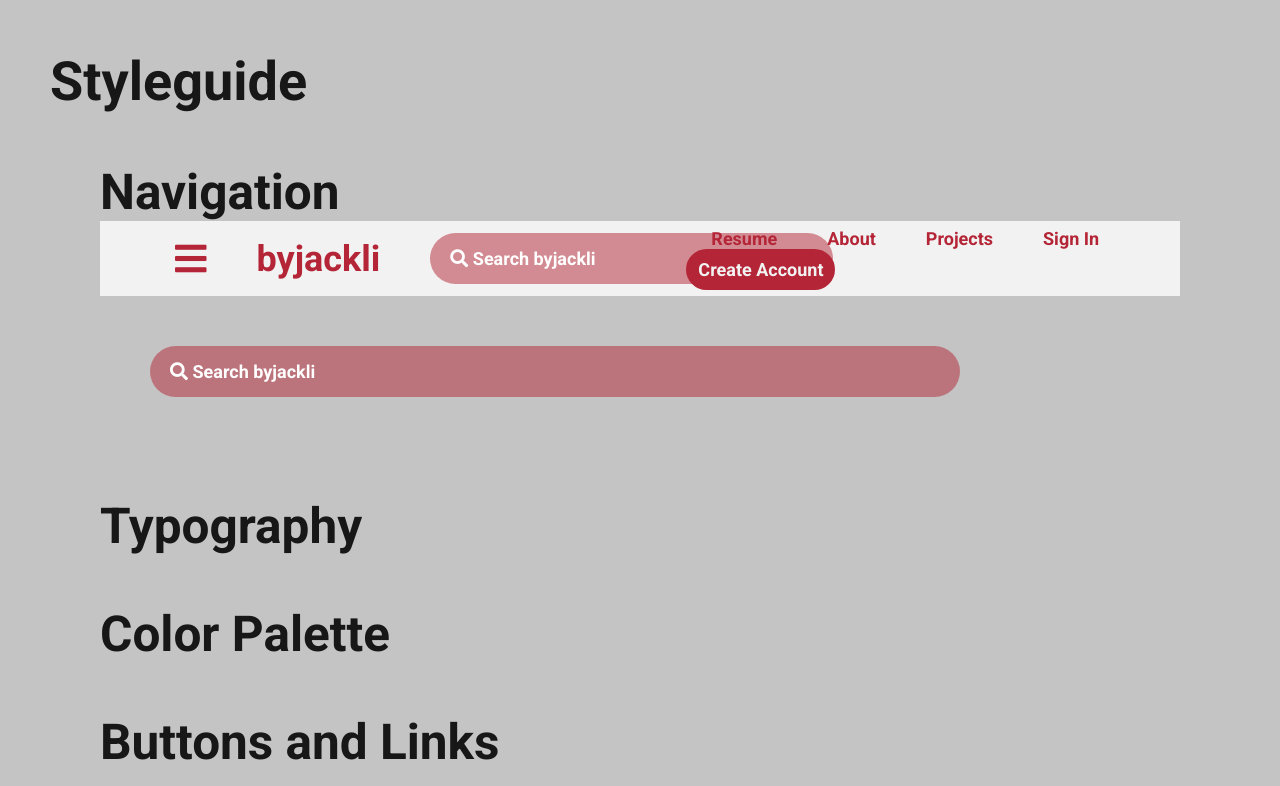
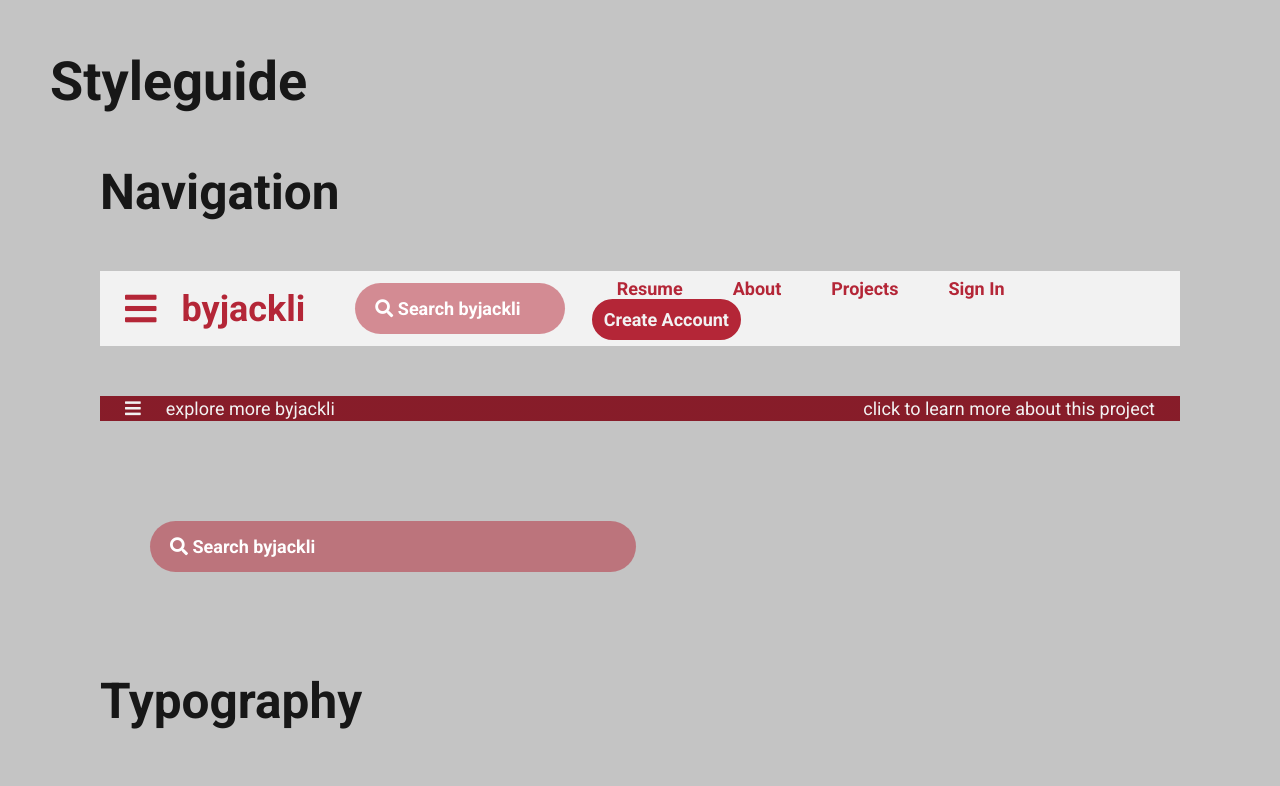
Before and after one commit to byjackli/homepage, a React (Create React App) app: page /styleguide in a window 1280 px wide. Shown: the top 786 px of the page. Built offline with nearby package versions, Linux system fonts and the light colour scheme.

Commit message:
add compact navigation
- add compact navigation
- add compact menubar file
- renmaed minibar to compact navbar

#10 #22

```diff
--- /dev/null
+++ b/src/components/CompactMenubar.js
@@ -0,0 +1,8 @@
+import React from 'react';
+
+function CompactMenubar() {
+
+    return null;
+}
+
+export default CompactMenubar;
--- /dev/null
+++ b/src/components/CompactNavbar.js
@@ -0,0 +1,19 @@
+import React from 'react';
+import { Link } from 'react-router-dom';
+
+function CompactNavbar(props) {
+
+    return (
+        <div className="compact-navbar" style={{background: `linear-gradient(0deg, #00000040, #00000040), ${props.color}`}}>
+            <div className="left">
+                <Link to="#"><i class="fas fa-bars"></i></Link>
+                <Link to="/projects">explore more byjackli</Link>
+            </div>
+            <div>
+                <Link to={`/project/${props.uri}`}>click to learn more about this project</Link>
+            </div>
+        </div>
+    );
+}
+
+export default CompactNavbar;
--- a/src/components/Minibar.js
+++ /dev/null
@@ -1,7 +0,0 @@
-import React from 'react';
-
-function Minibar() {
-    return null;
-}
-
-export default Minibar;
--- a/src/components/Navbar.js
+++ b/src/components/Navbar.js
@@ -1,7 +1,7 @@
 import React from 'react';
 import { Link, NavLink } from 'react-router-dom';
 
-import Menubar from '../components/Menubar';
+// import Menubar from '../components/Menubar';
 import Searchbar from '../components/Searchbar';
 
 function Navbar() {
@@ -18,10 +18,10 @@ function Navbar() {
                 <Searchbar />
             </div>
             <div>
-                <NavLink to="/Resume">Resume</NavLink>
-                <NavLink to="/About">About</NavLink>
-                <NavLink to="/Projects">Projects</NavLink>
-                <NavLink to="/SignIn">Sign In</NavLink>
+                <NavLink to="/resume">Resume</NavLink>
+                <NavLink to="/about">About</NavLink>
+                <NavLink to="/projects">Projects</NavLink>
+                <NavLink to="/signIn">Sign In</NavLink>
                 <button className="button-pill-fill">Create Account</button>
             </div>
         </nav>
--- a/src/pages/Styleguide.js
+++ b/src/pages/Styleguide.js
@@ -1,8 +1,9 @@
 import React from 'react';
 import { Link } from 'react-router-dom';
 import Navbar from '../components/Navbar';
-import Minibar from '../components/Minibar';
 import Menubar from '../components/Menubar';
+import CompactNavbar from '../components/CompactNavbar';
+import CompactMenubar from '../components/CompactMenubar';
 import Searchbar from '../components/Searchbar';
 import Footer from '../components/Footer';
 import Card from '../components/Card';
@@ -15,8 +16,9 @@ function Styleguide() {
             <section className="navigation">
                 <h2>Navigation</h2>
                 <Navbar />
-                <Minibar />
+                <CompactNavbar color="#B42637"/>
                 <Menubar />
+                <CompactMenubar />
                 <Searchbar />
                 <Footer />
             </section>
--- a/src/styles/App.css
+++ b/src/styles/App.css
@@ -138,11 +138,8 @@ button:hover {
   border-radius: 99px;
 }
 /* In-Text Link */
-.intext:link, .intext:visited {
+a:link, a:visited {
   text-decoration: none;
-  color: inherit;
-  font-size: inherit;
-  font-weight: inherit;
   transition: all .3s;
   z-index: 1;
 }
@@ -276,17 +273,19 @@ input:focus, input:hover {
 
 /* --- 03d Navigation --- */
 /* Homepage Navigation */
-nav, nav .left {
+nav, nav .left, .compact-navbar {
   display: flex;
   flex-direction: row;
   align-items: center;
 }
-nav {
+nav, .compact-navbar {
   width: 100%;
   height: 75px;
-  padding: 0 50px;
+  padding: 0 25px;
   background-color: var(--PaperWhite100);
   justify-content: space-between;
+
+  flex: auto;
 }
 nav a {
   margin: 0 25px;
@@ -294,26 +293,48 @@ nav a {
   color: var(--AppleRed100);
   font-weight: 600;
   text-decoration: none;
+  transition: all .3s;
 }
 nav a i.fa-bars {
   color: var(--AppleRed100);
   font-size: 200%;
 }
+nav .left {
+  flex: inherit;
+  flex-grow: 1;
+}
 nav .left a:first-of-type {
-  padding: 0;
+  margin: 0;
 }
 nav .left a:last-of-type {
   margin: 0 50px 0 25px;
   font-size: 200%;
 }
+.active {
+  background-color: var(--AppleRed100);
+  color: var(--PaperWhite100);
+  transition: all .1s;
+}
+/* Compact Navigation */
+.compact-navbar {
+  height: fit-content;
+  padding: 2px 25px;
+}
+.compact-navbar a, .compact-navbar i {
+  font-size: 18px;
+  color: var(--PaperWhite100);
+}
+.compact-navbar .left a:last-of-type {
+  margin: 0 25px;
+}
 /* Search bar */
 input[type="text"].searchbar {
   font-weight: 600;
-  min-width: 75%;
+  width: 45%;
 }
 input[type="text"].searchbar:focus {
   font-weight: 600;
-  min-width: 95%;
+  min-width: 55%;
 }
 
 
@@ -322,6 +343,7 @@ input[type="text"].searchbar:focus {
 main.styleguide { background-color: #C4C4C4; }
 main.styleguide section { margin: 50px; }
 main.styleguide section>* { margin: 50px; }
-main.styleguide section>h2 { margin: 0; }
-main.styleguide nav { margin: 0; }
+main.styleguide section>h2,
+main.styleguide nav,
+main.styleguide .compact-navbar { margin: 50px 0; }
 .styleguide .cards-and-slots { width: 540px; }
```
